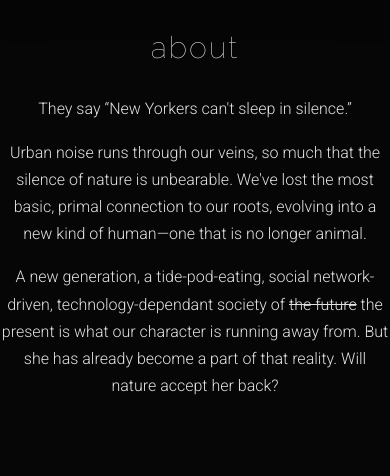
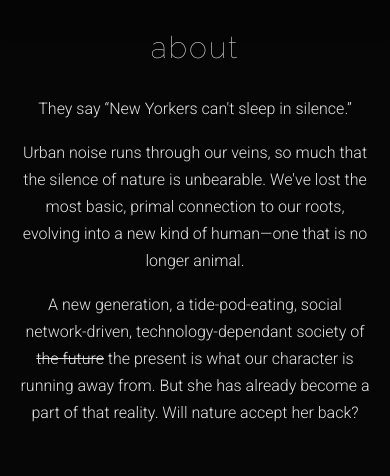
Before and after one commit to fernap3/wideopenmovie.com, a website with bundled scripts: page src/index.html in a window 390 px wide. Shown: the part 847-1323 px from the top of the page. Built offline with nearby package versions, Linux system fonts and the light colour scheme.

Commit message:
Add padding to synopsis so it looks okay on mobile

```diff
--- a/src/main.css
+++ b/src/main.css
@@ -785,6 +785,7 @@ img.vimeo {
 .synopsis {
 	line-height: 1.7em;
 	max-width: 500px;
+	padding: 0 1em;
 }
 
 .strikethrough {
```
